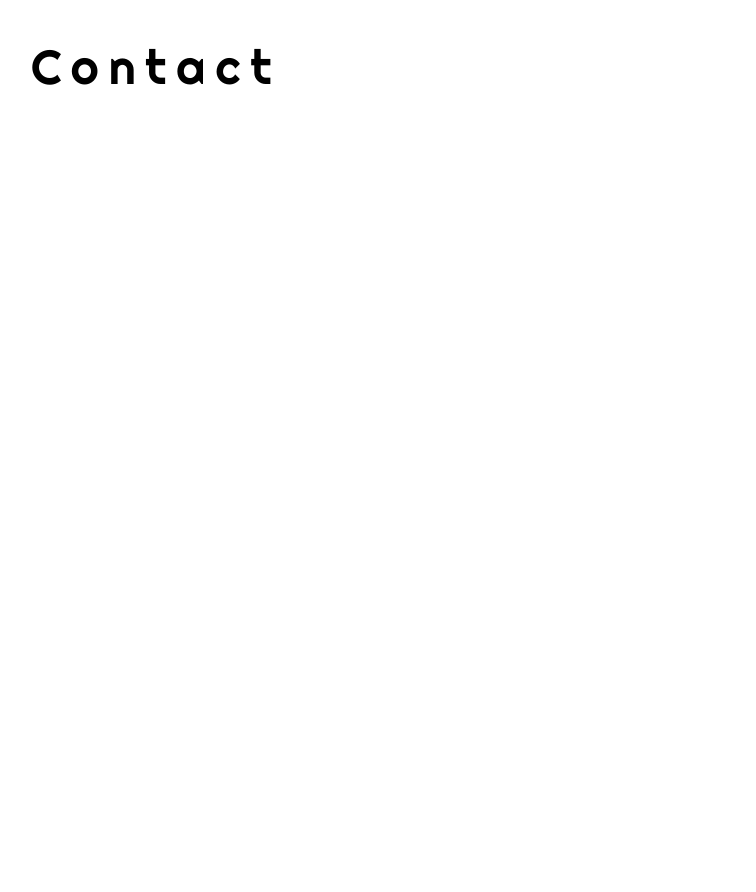
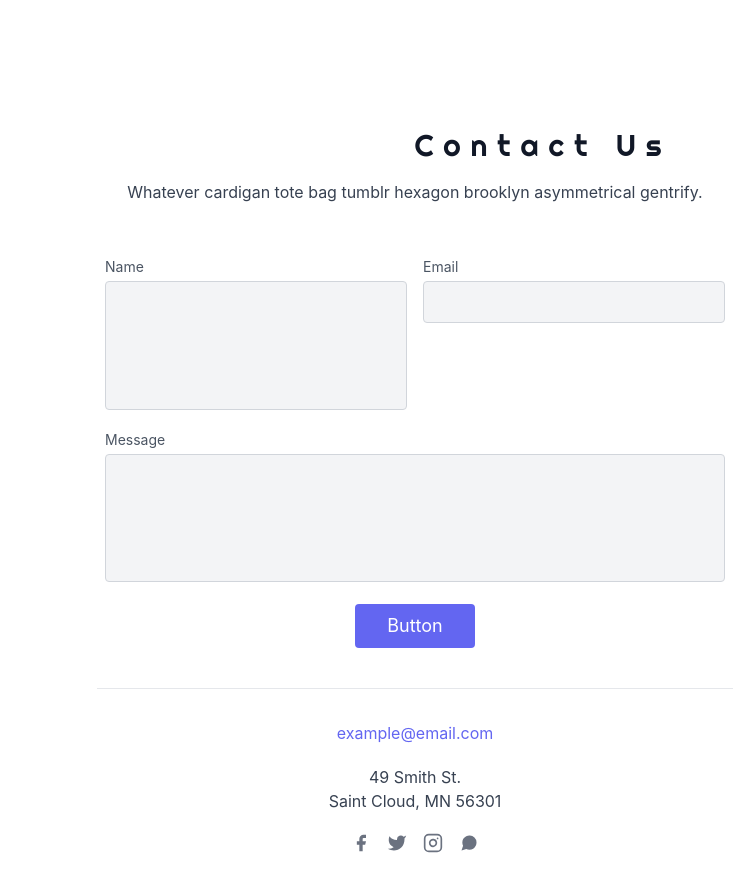
Before and after one commit to pandi1813/portfolio, a React (Create React App) app: page /contact in a window 1280 px wide. Shown: the part 160-1052 px from the top of the page, without its empty margins (225-981 px from the left). Before the commit the page ends 800 px from the top, so only its background shows below. Built offline with nearby package versions, Linux system fonts and the light colour scheme.

Commit message:
added contact form template using tailwind-form

```diff
--- a/package.json
+++ b/package.json
@@ -37,6 +37,7 @@
     ]
   },
   "devDependencies": {
+    "@tailwindcss/forms": "^0.5.3",
     "tailwindcss": "^3.3.1"
   }
 }
--- a/src/components/About/AboutPage.jsx
+++ b/src/components/About/AboutPage.jsx
@@ -1,5 +1,13 @@
 export default function AboutPage() {
     return (
-        <h1>About</h1>
+        <>
+            <div className="grid grid-cols-2 grid-rows-1 mt-14 mx-20" >
+                <div>
+                    <h1>Welcome</h1>
+                    <p>Lorem ipsum dolor, sit amet consectetur adipisicing elit. Consectetur, incidunt laborum unde dolore porro corporis eius, ut deserunt, error eaque natus voluptatibus molestiae sint a ab iure ad. Tenetur, blanditiis voluptas. Atque, molestias libero eius ullam ea sed earum ad quas illum vel nobis debitis consequuntur? Itaque molestias possimus cupiditate.</p>
+                </div>
+                <img src="" alt="profile " />
+            </div>
+        </>
     )
 }
--- a/src/components/Contact/ContactPage.jsx
+++ b/src/components/Contact/ContactPage.jsx
@@ -1,5 +1,9 @@
+import Example from "./form/ContactForm";
+
 export default function ContactPage() {
     return (
-        <h1>Contact</h1>
+        <>
+        <Example/>
+        </>
     )
 }
--- /dev/null
+++ b/src/components/Contact/form/ContactForm.jsx
@@ -0,0 +1,141 @@
+export default function Example() {
+  return (
+    <>
+    <div>
+      <section className="text-gray-700 body-font relative">
+        <div className="container px-5 py-24 mx-auto">
+          <div className="flex flex-col text-center w-full mb-12">
+            <h1 className="sm:text-3xl text-2xl font-medium title-font mb-4 text-gray-900">
+              Contact Us
+            </h1>
+            <p className="lg:w-2/3 mx-auto leading-relaxed text-base">
+              Whatever cardigan tote bag tumblr hexagon brooklyn asymmetrical
+              gentrify.
+            </p>
+          </div>
+          <div className="lg:w-1/2 md:w-2/3 mx-auto">
+            <div className="flex flex-wrap -m-2">
+              <div className="p-2 w-1/2">
+                <div className="relative">
+                  <label for="name" className="leading-7 text-sm text-gray-600">
+                    Name
+                  </label>
+                  <input
+                    type="text"
+                    id="name"
+                    name="name"
+                    className="w-full bg-gray-100 rounded border border-gray-300 focus:border-indigo-500 text-base outline-none text-gray-700 py-1 px-3 leading-8 transition-colors duration-200 ease-in-out"
+                  />
+                </div>
+              </div>
+              <div className="p-2 w-1/2">
+                <div className="relative">
+                  <label
+                    for="email"
+                    className="leading-7 text-sm text-gray-600"
+                  >
+                    Email
+                  </label>
+                  <input
+                    type="email"
+                    id="email"
+                    name="email"
+                    className="w-full bg-gray-100 rounded border border-gray-300 focus:border-indigo-500 text-base outline-none text-gray-700 py-1 px-3 leading-8 transition-colors duration-200 ease-in-out"
+                  />
+                </div>
+              </div>
+              <div className="p-2 w-full">
+                <div className="relative">
+                  <label
+                    for="message"
+                    className="leading-7 text-sm text-gray-600"
+                  >
+                    Message
+                  </label>
+                  <textarea
+                    id="message"
+                    name="message"
+                    className="w-full bg-gray-100 rounded border border-gray-300 focus:border-indigo-500 h-32 text-base outline-none text-gray-700 py-1 px-3 resize-none leading-6 transition-colors duration-200 ease-in-out"
+                  ></textarea>
+                </div>
+              </div>
+              <div className="p-2 w-full">
+                <button className="flex mx-auto text-white bg-indigo-500 border-0 py-2 px-8 focus:outline-none hover:bg-indigo-600 rounded text-lg">
+                  Button
+                </button>
+              </div>
+              <div className="p-2 w-full pt-8 mt-8 border-t border-gray-200 text-center">
+                <a className="text-indigo-500">example@email.com</a>
+                <p className="leading-normal my-5">
+                  49 Smith St.
+                  <br />
+                  Saint Cloud, MN 56301
+                </p>
+                <span className="inline-flex">
+                  <a className="text-gray-500">
+                    <svg
+                      fill="currentColor"
+                      stroke-linecap="round"
+                      stroke-linejoin="round"
+                      stroke-width="2"
+                      className="w-5 h-5"
+                      viewBox="0 0 24 24"
+                    >
+                      <path d="M18 2h-3a5 5 0 00-5 5v3H7v4h3v8h4v-8h3l1-4h-4V7a1 1 0 011-1h3z"></path>
+                    </svg>
+                  </a>
+                  <a className="ml-4 text-gray-500">
+                    <svg
+                      fill="currentColor"
+                      stroke-linecap="round"
+                      stroke-linejoin="round"
+                      stroke-width="2"
+                      className="w-5 h-5"
+                      viewBox="0 0 24 24"
+                    >
+                      <path d="M23 3a10.9 10.9 0 01-3.14 1.53 4.48 4.48 0 00-7.86 3v1A10.66 10.66 0 013 4s-4 9 5 13a11.64 11.64 0 01-7 2c9 5 20 0 20-11.5a4.5 4.5 0 00-.08-.83A7.72 7.72 0 0023 3z"></path>
+                    </svg>
+                  </a>
+                  <a className="ml-4 text-gray-500">
+                    <svg
+                      fill="none"
+                      stroke="currentColor"
+                      stroke-linecap="round"
+                      stroke-linejoin="round"
+                      stroke-width="2"
+                      className="w-5 h-5"
+                      viewBox="0 0 24 24"
+                    >
+                      <rect
+                        width="20"
+                        height="20"
+                        x="2"
+                        y="2"
+                        rx="5"
+                        ry="5"
+                      ></rect>
+                      <path d="M16 11.37A4 4 0 1112.63 8 4 4 0 0116 11.37zm1.5-4.87h.01"></path>
+                    </svg>
+                  </a>
+                  <a className="ml-4 text-gray-500">
+                    <svg
+                      fill="currentColor"
+                      stroke-linecap="round"
+                      stroke-linejoin="round"
+                      stroke-width="2"
+                      className="w-5 h-5"
+                      viewBox="0 0 24 24"
+                    >
+                      <path d="M21 11.5a8.38 8.38 0 01-.9 3.8 8.5 8.5 0 01-7.6 4.7 8.38 8.38 0 01-3.8-.9L3 21l1.9-5.7a8.38 8.38 0 01-.9-3.8 8.5 8.5 0 014.7-7.6 8.38 8.38 0 013.8-.9h.5a8.48 8.48 0 018 8v.5z"></path>
+                    </svg>
+                  </a>
+                </span>
+              </div>
+            </div>
+          </div>
+        </div>
+      </section>
+    </div>
+    </>
+  )
+}
--- a/tailwind.config.js
+++ b/tailwind.config.js
@@ -6,5 +6,7 @@
   theme: {
     extend: {},
   },
-  plugins: [],
+  plugins: [
+    require('@tailwindcss/forms'),
+  ],
 }
```
Also changed, not shown: 1 other file (tests, documents, lock files or other folders).
